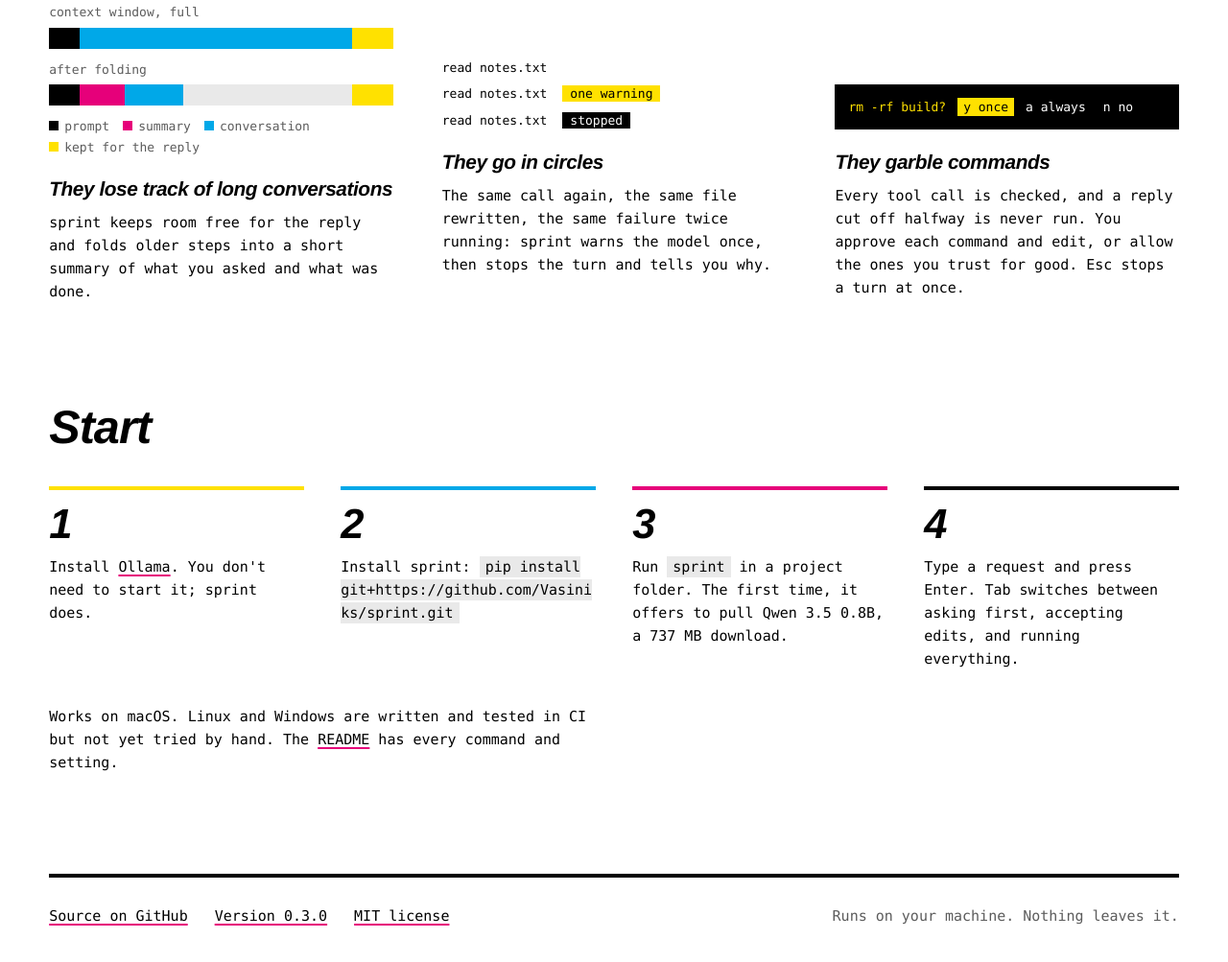
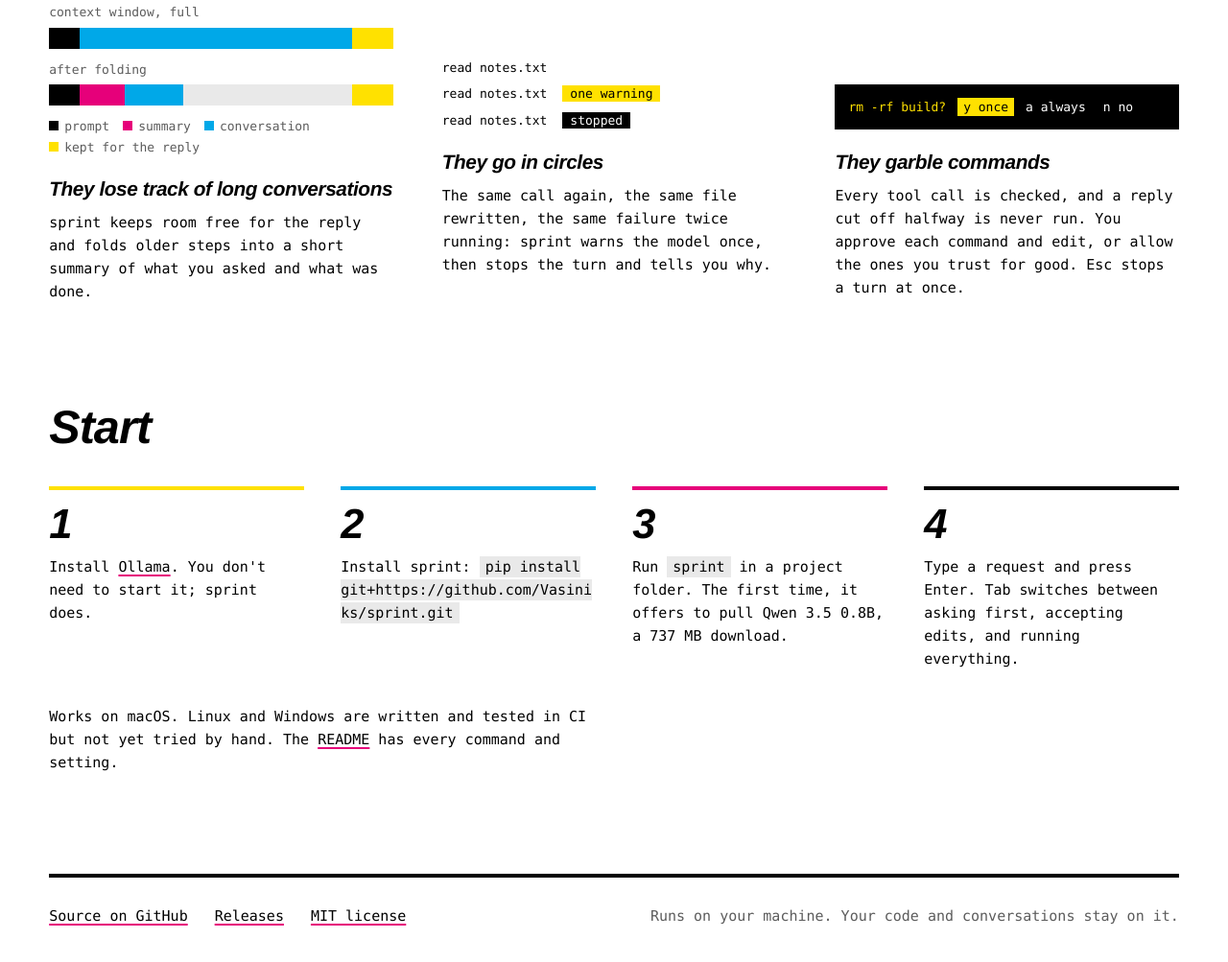
Before and after one commit to Vasiniks/sprint, a plain HTML site: page site/index.html in a window 1280 px wide. Shown: the part 2241-3244 px from the top of the page at 96% size. Drawn offline with Linux system fonts and the light colour scheme.

Commit message:
Say what stays on your machine now that sprint looks for updates; link all releases
Co-Authored-By: Claude Fable 5.2 <noreply@anthropic.com>

```diff
--- a/site/index.html
+++ b/site/index.html
@@ -338,9 +338,9 @@ hello world</div></div>
 
 <footer>
   <a href="https://github.com/Vasiniks/sprint">Source on GitHub</a>
-  <a href="https://github.com/Vasiniks/sprint/releases/tag/v0.3.0">Version 0.3.0</a>
+  <a href="https://github.com/Vasiniks/sprint/releases">Releases</a>
   <a href="https://github.com/Vasiniks/sprint/blob/main/LICENSE">MIT license</a>
-  <span>Runs on your machine. Nothing leaves it.</span>
+  <span>Runs on your machine. Your code and conversations stay on it.</span>
 </footer>
 
 <script>
```
Also changed, not shown: sitegen/page.html (+2 -2 lines).
